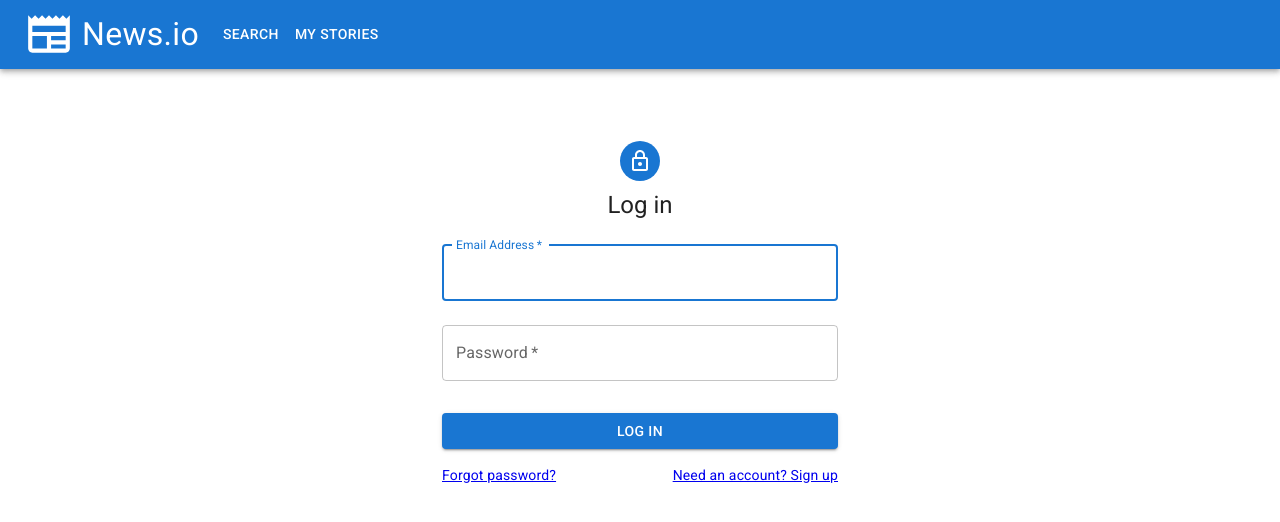
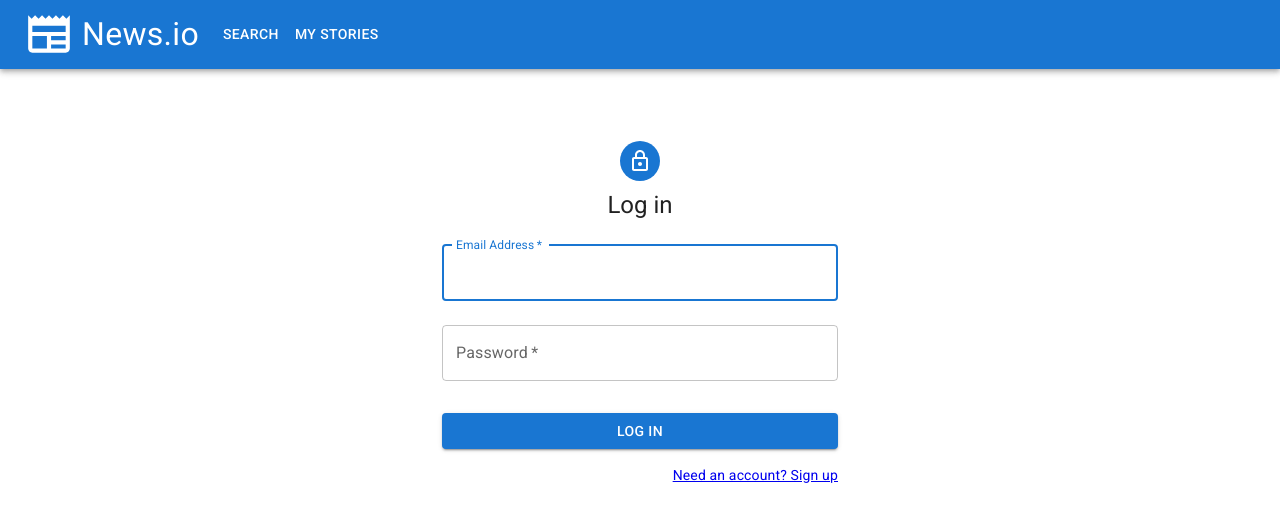
Before and after one commit to DomCampese/newsio-frontend, a React (Create React App) app in the folder newsio/: page /login in a window 1280 px wide. Shown: the top 522 px of the page. Built offline with nearby package versions, Linux system fonts and the light colour scheme.

Commit message:
Remove forgot password page

```diff
--- a/newsio/src/components/Login.js
+++ b/newsio/src/components/Login.js
@@ -114,9 +114,6 @@ export default function Login() {
             </Button>
             <Grid container>
               <Grid item xs>
-                <Link to="/forgot-password">
-                  <Typography variant="body2">Forgot password?</Typography>
-                </Link>
               </Grid>
               <Grid item>
                 <Link to="/signup">
```
